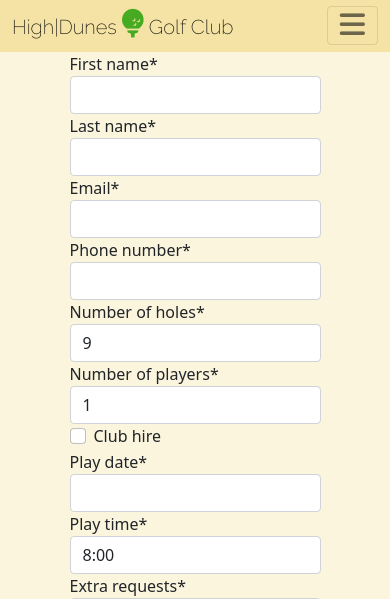
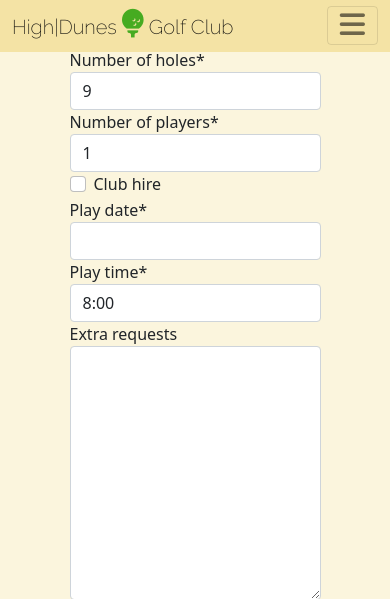
Before and after one commit to AdamPillis/HighDunes, a Django app: page /golf_booking/add/ in a window 390 px wide. Shown: the top 599 px of the page. Run offline with Django 3.2, Linux system fonts and the light colour scheme; some libraries are stand-ins or nearby versions; some web fonts are replaced.

Commit message:
Add: autofill first_name, last_name, phone_number, email for each user booking

```diff
--- a/golf_booking/forms.py
+++ b/golf_booking/forms.py
@@ -15,10 +15,6 @@ class BookingForm(forms.ModelForm):
         """
         model = Booking
         fields = [
-            'first_name',
-            'last_name',
-            'email',
-            'phone_number',
             'number_of_holes',
             'number_of_players',
             'club_hire',
--- a/golf_booking/models.py
+++ b/golf_booking/models.py
@@ -24,7 +24,7 @@ class Booking(models.Model):
     club_hire = models.BooleanField(null=False, blank=False, default=False)
     play_date = models.DateField(null=True)
     play_time = models.CharField(choices=TEE_TIMES, default=False, max_length=10)
-    extra_requests = models.TextField()
+    extra_requests = models.TextField(blank=True)
     created_on = models.DateTimeField(auto_now_add=True)
 
     class Meta:
--- a/golf_booking/views.py
+++ b/golf_booking/views.py
@@ -1,6 +1,7 @@
 from django.shortcuts import render, redirect, get_object_or_404
 from django.contrib import messages
 from django.contrib.auth.models import User
+from user_profile.models import Profile
 from .models import Booking
 from .forms import BookingForm
 
@@ -25,6 +26,10 @@ def add_booking(request):
         if add_form.is_valid():
             booking = add_form.save()
             booking.booking_id = request.user
+            booking.first_name = request.user.profile.first_name
+            booking.last_name = request.user.profile.last_name
+            booking.phone_number = request.user.profile.phone_number
+            booking.email = request.user.profile.email
             booking.save()
             messages.add_message(request, messages.SUCCESS, 'Your booking has been created and is now waiting for approval.')
             return redirect('view-bookings')
--- a/static/css/styles.css
+++ b/static/css/styles.css
@@ -155,7 +155,7 @@ hr {
 
 .review-link:hover,
 .page-link {
-  color: #E84610;
+  color: #46AB21;
 }
 /* register link section */
 .register-image {
--- a/templates/base.html
+++ b/templates/base.html
@@ -20,7 +20,7 @@
 
 <body class="d-flex flex-column h-100 main-bg">
     <!-- Navigation-->
-    <nav class="navbar navbar-light navbar-expand-lg bg-light sticky-top">
+    <nav class="navbar navbar-light navbar-expand-lg bg-light fixed-top">
         <div class="container-fluid">
             <a class="navbar-brand" href="{% url 'home' %}">High|Dunes <i class="fas fa-golf-ball m-auto"></i> Golf Club</a>
             <button class="navbar-toggler" type="button" data-bs-toggle="collapse" data-bs-target="#navbarContent"
@@ -63,7 +63,7 @@
     </nav>
     <!-- container in which alert messages will be displayed.
     Classes added to div and dismiss button are django's standard -->
-    <div class="container">
+    <div class="container mt-5">
         <div class="row">
             <div class="col-md-8 offset-md-2">
                 {% for message in messages %}
--- a/templates/update_profile.html
+++ b/templates/update_profile.html
@@ -9,7 +9,7 @@
                 {% csrf_token %}
                 {{ p_form|crispy }}
                 <div class="center">
-                <button class="btn btn-hover form-button" type="submit">Update</button>
+                    <button class="btn btn-hover form-button" type="submit">Update</button>
                 </div>
             </form>
 
```
